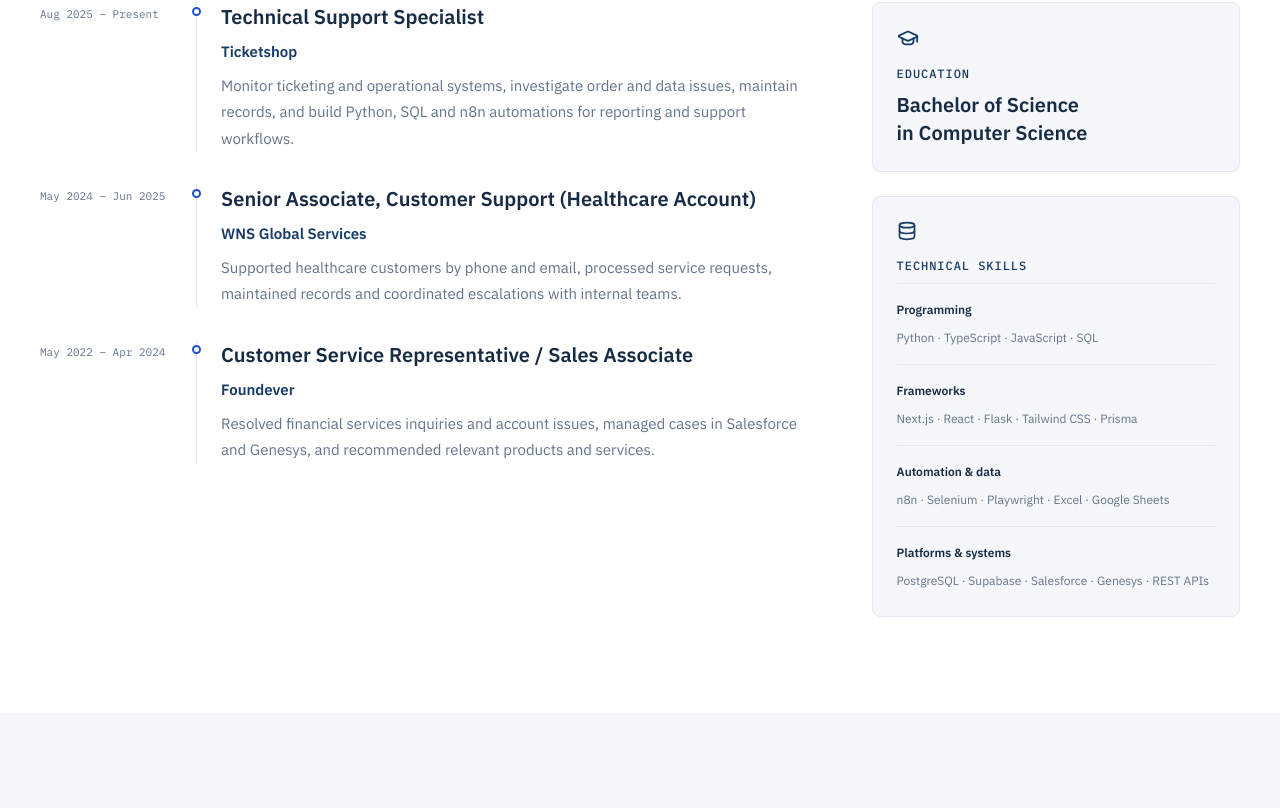
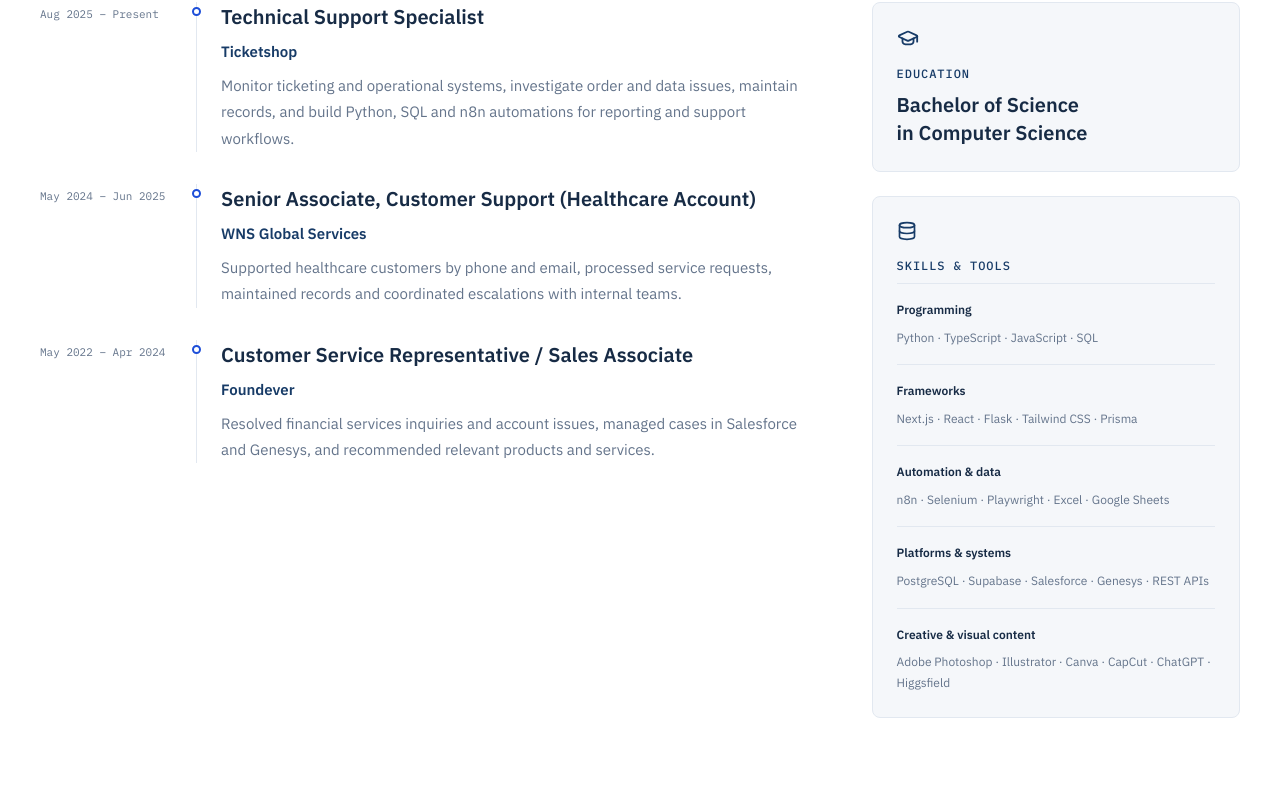
Before and after one commit to LuffyAnonymous/Arvin_Portfolio, a Next.js app: page / in a window 1280 px wide. Shown: the part 3701-4509 px from the top of the page. Built offline with nearby package versions, Linux system fonts and the light colour scheme; no server answers.

Commit message:
Add creative tools and Cheshno CV

```diff
--- a/components/sections/PortfolioHome.tsx
+++ b/components/sections/PortfolioHome.tsx
@@ -29,6 +29,7 @@ const skills = [
   ["Frameworks", "Next.js · React · Flask · Tailwind CSS · Prisma"],
   ["Automation & data", "n8n · Selenium · Playwright · Excel · Google Sheets"],
   ["Platforms & systems", "PostgreSQL · Supabase · Salesforce · Genesys · REST APIs"],
+  ["Creative & visual content", "Adobe Photoshop · Illustrator · Canva · CapCut · ChatGPT · Higgsfield"],
 ];
 
 export function PortfolioHome() {
@@ -80,7 +81,7 @@ export function PortfolioHome() {
       <section id="experience" className="section section-experience">
         <div className="content-width"><div className="section-heading-row"><div><p className="section-kicker">EXPERIENCE & EDUCATION</p><h2>Built through service, systems and hands-on work.</h2></div><span className="section-aside">Professional experience across ticketing, healthcare and financial services.</span></div>
           <div className="experience-layout"><div className="timeline">{experience.map((job) => <article className="timeline-item" key={job.company}><div className="timeline-date">{job.date}</div><div className="timeline-content"><span className="timeline-marker" aria-hidden="true" /><h3>{job.role}</h3><p className="timeline-company">{job.company}</p><p>{job.detail}</p></div></article>)}</div>
-            <aside className="credentials"><div className="education-card"><GraduationCap size={22} aria-hidden="true" /><p className="section-kicker">EDUCATION</p><h3>Bachelor of Science<br />in Computer Science</h3></div><div className="skills-panel"><Database size={20} aria-hidden="true" /><p className="section-kicker">TECHNICAL SKILLS</p>{skills.map(([label, items]) => <div className="skill-group" key={label}><h4>{label}</h4><p>{items}</p></div>)}</div></aside>
+            <aside className="credentials"><div className="education-card"><GraduationCap size={22} aria-hidden="true" /><p className="section-kicker">EDUCATION</p><h3>Bachelor of Science<br />in Computer Science</h3></div><div className="skills-panel"><Database size={20} aria-hidden="true" /><p className="section-kicker">SKILLS & TOOLS</p>{skills.map(([label, items]) => <div className="skill-group" key={label}><h4>{label}</h4><p>{items}</p></div>)}</div></aside>
           </div>
         </div>
       </section>
```
Also changed, not shown: 1 other file (tests, documents, lock files or other folders).
